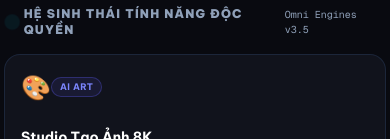
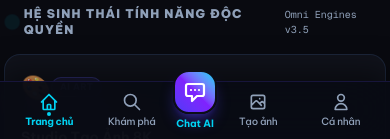
Before and after one commit to luxxmel/Tool-AI, a Next.js app: page / in a window 390 px wide. Shown: the part 705-844 px from the top of the page. Built offline with nearby package versions, Linux system fonts and the light colour scheme; no server answers.

Commit message:
feat: enhance mobile bottom navigation, explore comments reply, and support light mode in TuVi

```diff
--- a/src/app/page.tsx
+++ b/src/app/page.tsx
@@ -27,6 +27,7 @@
 import MathSolverView from "@/components/math/MathSolverView";
 import EnglishLearningView from "@/components/english/EnglishLearningView";
 import HomeFeaturesShowcase from "@/components/home/HomeFeaturesShowcase";
+import MobileBottomBar from "@/components/layout/MobileBottomBar";
 import {
   FEATURED_ASSISTANTS,
   TRENDING_CHARACTERS,
@@ -544,6 +545,24 @@
         onClose={() => setIsSettingsOpen(false)}
         initialTab={settingsTab}
       />
+
+      {/* Native-style Mobile Bottom Navigation Bar */}
+      <MobileBottomBar
+        currentTab={currentTab}
+        onSelectTab={(tabId) => {
+          setIsChatOpen(false);
+          setCurrentTab(tabId);
+        }}
+        onOpenNewChat={() => {
+          setActiveConversationId(null);
+          setSelectedAssistant(null);
+          setIsCreatingProject(false);
+          setChatPrompt("");
+          setChatSessionKey(`new-mobile-${Date.now()}`);
+          setIsChatOpen(true);
+        }}
+        onOpenLoginModal={() => setShowLoginModal(true)}
+      />
     </div>
   );
 }
--- a/src/components/explore/ExploreFeed.tsx
+++ b/src/components/explore/ExploreFeed.tsx
@@ -1058,6 +1058,25 @@
                                       <p className="text-slate-700 dark:text-slate-300 leading-relaxed whitespace-pre-wrap break-words">
                                         {comment.content}
                                       </p>
+                                      <div className="mt-1 flex items-center gap-2">
+                                        <button
+                                          type="button"
+                                          onClick={() => {
+                                            const currentText = commentInputs[post.id] || "";
+                                            const mention = `@${comment.user.name} `;
+                                            if (!currentText.includes(mention)) {
+                                              setCommentInputs((prev) => ({
+                                                ...prev,
+                                                [post.id]: mention + currentText,
+                                              }));
+                                            }
+                                          }}
+                                          className="text-[10px] font-semibold text-slate-400 hover:text-indigo-500 dark:hover:text-cyan-400 transition-colors flex items-center gap-1 cursor-pointer"
+                                        >
+                                          <span>↩️</span>
+                                          <span>{language === "en" ? "Reply" : "Trả lời"}</span>
+                                        </button>
+                                      </div>
                                     </div>
                                   </div>
                                 );
--- /dev/null
+++ b/src/components/layout/MobileBottomBar.tsx
@@ -0,0 +1,139 @@
+"use client";
+
+import React from "react";
+import { useAuth } from "@/context/AuthContext";
+import { useLanguage } from "@/context/LanguageContext";
+
+interface MobileBottomBarProps {
+  currentTab: string;
+  onSelectTab: (tabId: string) => void;
+  onOpenNewChat: () => void;
+  onOpenLoginModal?: () => void;
+}
+
+export default function MobileBottomBar({
+  currentTab,
+  onSelectTab,
+  onOpenNewChat,
+  onOpenLoginModal,
+}: MobileBottomBarProps) {
+  const { user, isAuthenticated } = useAuth();
+  const { language } = useLanguage();
+
+  const navItems = [
+    {
+      id: "home",
+      label: language === "en" ? "Home" : "Trang chủ",
+      icon: (
+        <svg className="w-5 h-5" fill="none" viewBox="0 0 24 24" stroke="currentColor">
+          <path strokeLinecap="round" strokeLinejoin="round" strokeWidth={2} d="M3 12l2-2m0 0l7-7 7 7M5 10v10a1 1 0 001 1h3m10-11l2 2m-2-2v10a1 1 0 01-1 1h-3m-6 0a1 1 0 001-1v-4a1 1 0 011-1h2a1 1 0 011 1v4a1 1 0 001 1m-6 0h6" />
+        </svg>
+      ),
+    },
+    {
+      id: "explore",
+      label: language === "en" ? "Explore" : "Khám phá",
+      icon: (
+        <svg className="w-5 h-5" fill="none" viewBox="0 0 24 24" stroke="currentColor">
+          <path strokeLinecap="round" strokeLinejoin="round" strokeWidth={2} d="M21 21l-6-6m2-5a7 7 0 11-14 0 7 7 0 0114 0z" />
+        </svg>
+      ),
+    },
+    {
+      id: "chat_action",
+      label: language === "en" ? "Chat AI" : "Chat AI",
+      isAction: true,
+      icon: (
+        <div className="w-11 h-11 -mt-5 rounded-2xl bg-gradient-to-tr from-indigo-600 via-violet-600 to-cyan-400 flex items-center justify-center text-white shadow-lg shadow-indigo-600/40 border-2 border-white dark:border-[#0c0e17] active:scale-95 transition-transform">
+          <svg className="w-6 h-6" fill="none" viewBox="0 0 24 24" stroke="currentColor">
+            <path strokeLinecap="round" strokeLinejoin="round" strokeWidth={2.2} d="M8 10h.01M12 10h.01M16 10h.01M9 16H5a2 2 0 01-2-2V6a2 2 0 012-2h14a2 2 0 012 2v8a2 2 0 01-2 2h-5l-5 5v-5z" />
+          </svg>
+        </div>
+      ),
+    },
+    {
+      id: "images",
+      label: language === "en" ? "Images" : "Tạo ảnh",
+      icon: (
+        <svg className="w-5 h-5" fill="none" viewBox="0 0 24 24" stroke="currentColor">
+          <path strokeLinecap="round" strokeLinejoin="round" strokeWidth={2} d="M4 16l4.586-4.586a2 2 0 012.828 0L16 16m-2-2l1.586-1.586a2 2 0 012.828 0L20 14m-6-6h.01M6 20h12a2 2 0 002-2V6a2 2 0 00-2-2H6a2 2 0 00-2 2v12a2 2 0 002 2z" />
+        </svg>
+      ),
+    },
+    {
+      id: "profile",
+      label: language === "en" ? "Profile" : "Cá nhân",
+      icon: isAuthenticated && user?.avatar ? (
+        <img
+          src={user.avatar}
+          alt={user.displayName || "User"}
+          className="w-5 h-5 rounded-full object-cover border border-slate-300 dark:border-slate-700"
+          onError={(e) => {
+            (e.target as HTMLImageElement).src = `https://api.dicebear.com/7.x/bottts/svg?seed=${encodeURIComponent(user?.displayName || "user")}`;
+          }}
+        />
+      ) : (
+        <svg className="w-5 h-5" fill="none" viewBox="0 0 24 24" stroke="currentColor">
+          <path strokeLinecap="round" strokeLinejoin="round" strokeWidth={2} d="M16 7a4 4 0 11-8 0 4 4 0 018 0zM12 14a7 7 0 00-7 7h14a7 7 0 00-7-7z" />
+        </svg>
+      ),
+    },
+  ];
+
+  return (
+    <nav
+      aria-label="Mobile Navigation"
+      className="lg:hidden fixed bottom-0 left-0 right-0 z-40 bg-white/95 dark:bg-[#090b14]/95 backdrop-blur-xl border-t border-slate-200/90 dark:border-indigo-950/70 px-2 py-1.5 shadow-[0_-10px_30px_rgba(0,0,0,0.06)] dark:shadow-[0_-10px_30px_rgba(0,0,0,0.5)]"
+    >
+      <div className="max-w-md mx-auto flex items-center justify-around">
+        {navItems.map((item) => {
+          if (item.isAction) {
+            return (
+              <button
+                key={item.id}
+                type="button"
+                onClick={onOpenNewChat}
+                className="flex flex-col items-center justify-center cursor-pointer group"
+                title={item.label}
+              >
+                {item.icon}
+                <span className="text-[10px] font-bold text-indigo-600 dark:text-cyan-400 mt-0.5">
+                  {item.label}
+                </span>
+              </button>
+            );
+          }
+
+          const isActive = currentTab === item.id;
+
+          return (
+            <button
+              key={item.id}
+              type="button"
+              onClick={() => {
+                if (item.id === "profile" && !isAuthenticated) {
+                  onOpenLoginModal?.();
+                  return;
+                }
+                onSelectTab(item.id);
+              }}
+              className={`flex-1 py-1 flex flex-col items-center justify-center transition-colors cursor-pointer active:scale-95 ${
+                isActive
+                  ? "text-indigo-600 dark:text-cyan-400 font-bold"
+                  : "text-slate-500 dark:text-slate-400 hover:text-slate-800 dark:hover:text-slate-200 font-medium"
+              }`}
+            >
+              <div className="relative">
+                {item.icon}
+                {isActive && (
+                  <span className="absolute -bottom-1 left-1/2 -translate-x-1/2 w-1 h-1 rounded-full bg-indigo-600 dark:bg-cyan-400" />
+                )}
+              </div>
+              <span className="text-[10px] tracking-tight mt-0.5">{item.label}</span>
+            </button>
+          );
+        })}
+      </div>
+    </nav>
+  );
+}
--- a/src/components/theme/WorkspaceFloatingDock.tsx
+++ b/src/components/theme/WorkspaceFloatingDock.tsx
@@ -22,7 +22,7 @@
   const isDark = theme === "dark";
 
   return (
-    <div className="fixed bottom-6 right-6 z-40 select-none">
+    <div className="fixed bottom-20 lg:bottom-6 right-4 sm:right-6 z-40 select-none">
       <div className="flex items-center p-1.5 rounded-full bg-white/95 dark:bg-[#11131f]/95 backdrop-blur-xl border border-slate-200/90 dark:border-indigo-900/60 shadow-xl shadow-slate-900/10 dark:shadow-black/50 transition-all duration-300">
         {/* Nút Sáng */}
         <button
```
Also changed, not shown: src/components/astrology/TuViView.tsx (+44 -44 lines).
